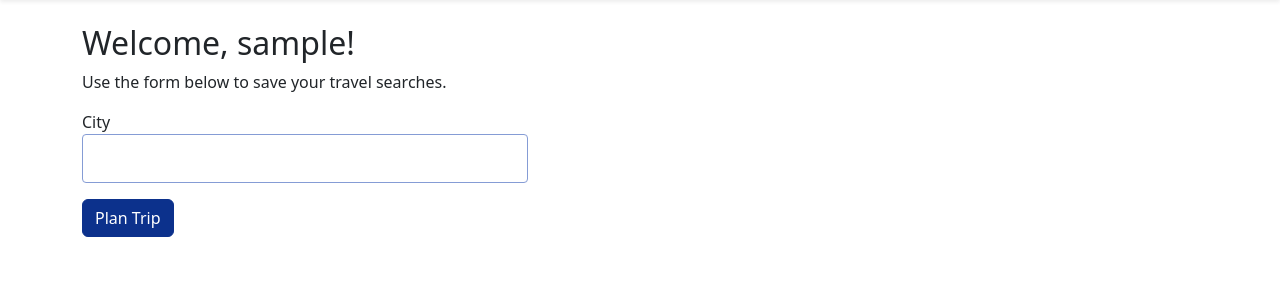
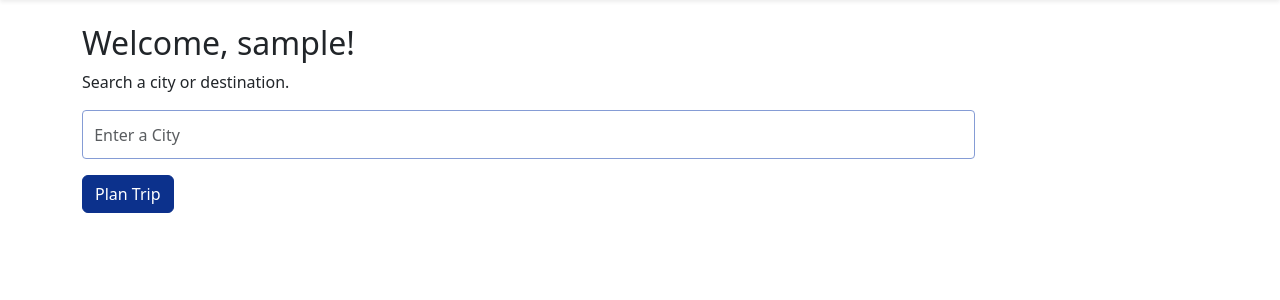
Before and after one commit to Noel-Lozano/SAIL, a Flask app: page / in a window 1280 px wide. Shown: the part 56-356 px from the top of the page. Run offline with Flask 3, Linux system fonts and the light colour scheme; the visitor is signed in with stand-in values (Sample User, id 1).

Commit message:
Merge the search bars for city and places(optional)

```diff
--- a/app/templates/home.html
+++ b/app/templates/home.html
@@ -2,35 +2,13 @@
 {% block title %}Search Dashboard{% endblock %}
 {% block content %}
 <h2>Welcome, {{ session.user }}!</h2>
-<p>Use the form below to save your travel searches.</p>
+<p>Search a city or destination.</p>
 
 <form method="GET" action="{{ url_for('map_display.planning') }}">
   <div class="mb-3">
-    <label>City</label>
-    <input name="city" class="form-control" required>
+    <!-- <label>City</label> -->
+    <input name="city" placeholder="Enter a City" class="form-control" required>
   </div>
-  <!-- <div class="mb-3">
-    <label for="start-date">Start Date</label>
-    <input type="date" id="start-date" name="start_date" class="form-control" required>
-  </div>
-  <div class="mb-3">
-    <label for="end-date">End Date</label>
-    <input type="date" id="end-date" name="end_date" class="form-control" required>
-  </div>
-
-  <script>
-  document.addEventListener('DOMContentLoaded', function() {
-    const today = new Date();
-    const tomorrow = new Date(today);
-    tomorrow.setDate(today.getDate() + 1);
-
-    const todayStr = today.toISOString().split('T')[0];
-    const tomorrowStr = tomorrow.toISOString().split('T')[0];
-
-    document.getElementById('start-date').setAttribute('min', todayStr);
-    document.getElementById('end-date').setAttribute('min', tomorrowStr);
-  });
-  </script> -->
   <button type="submit" class="btn btn-primary">Plan Trip</button>
 </form>
 {% endblock %}
--- a/app/templates/layout.html
+++ b/app/templates/layout.html
@@ -39,7 +39,7 @@
         margin-bottom: 0.5rem;
     }
     .form-control {
-        width: 40%;
+        width: 80%;
         border-color: #859cd5;
         border-radius: 0.25rem;
         padding: 1%;
```
Also changed, not shown: app/templates/planning.html (+8 -11 lines).
